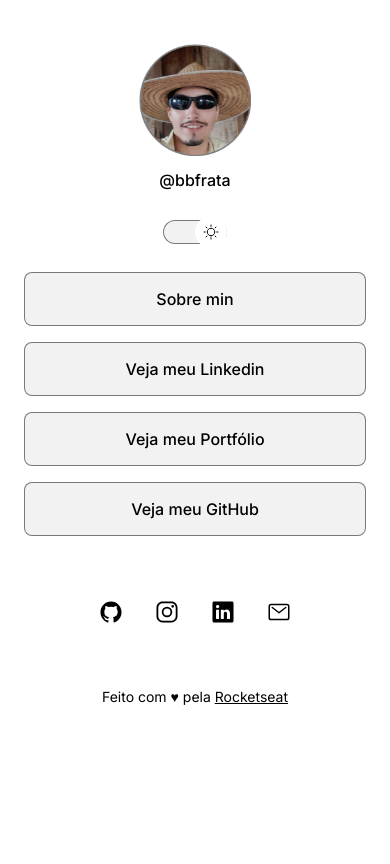
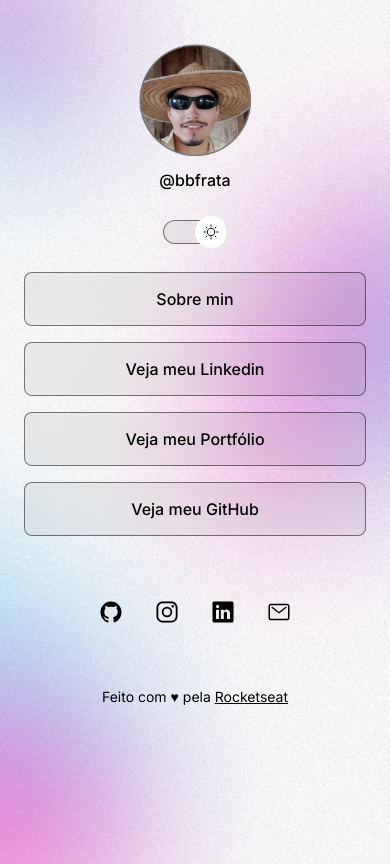
Before and after one commit to BrunoDevbbf/PortfolioBeta, a plain HTML site: page index.html in a window 390 px wide. Both pictures are taken after a click on the element 195 px from the left and 231 px from the top of the page. Drawn offline with nearby package versions, Linux system fonts and the light colour scheme.

Commit message:
Link da imagem

```diff
--- a/style.css
+++ b/style.css
@@ -16,7 +16,7 @@
 
 .light{
   --text-color: black;
-  --bg-url: url(./assets/mobile-ligth-mode.jpg);
+  --bg-url: url(./assets/mobile-light-mode.jpg);
   --stroke-color: rgba(0, 0, 0, 0.5);
   --surface-color: rgba(0, 0, 0, 0.05);
   --surface-color-hover: rgba(0, 0, 0, 0.02);
```
